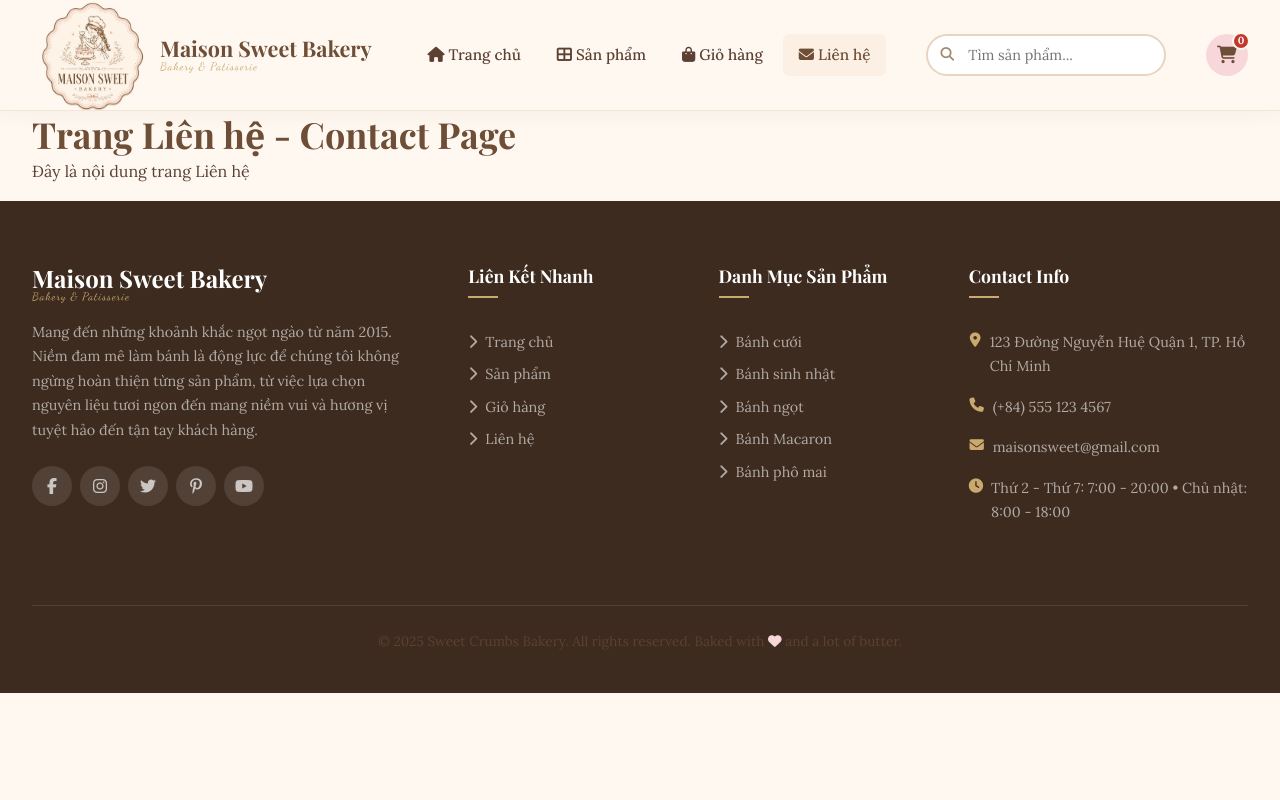
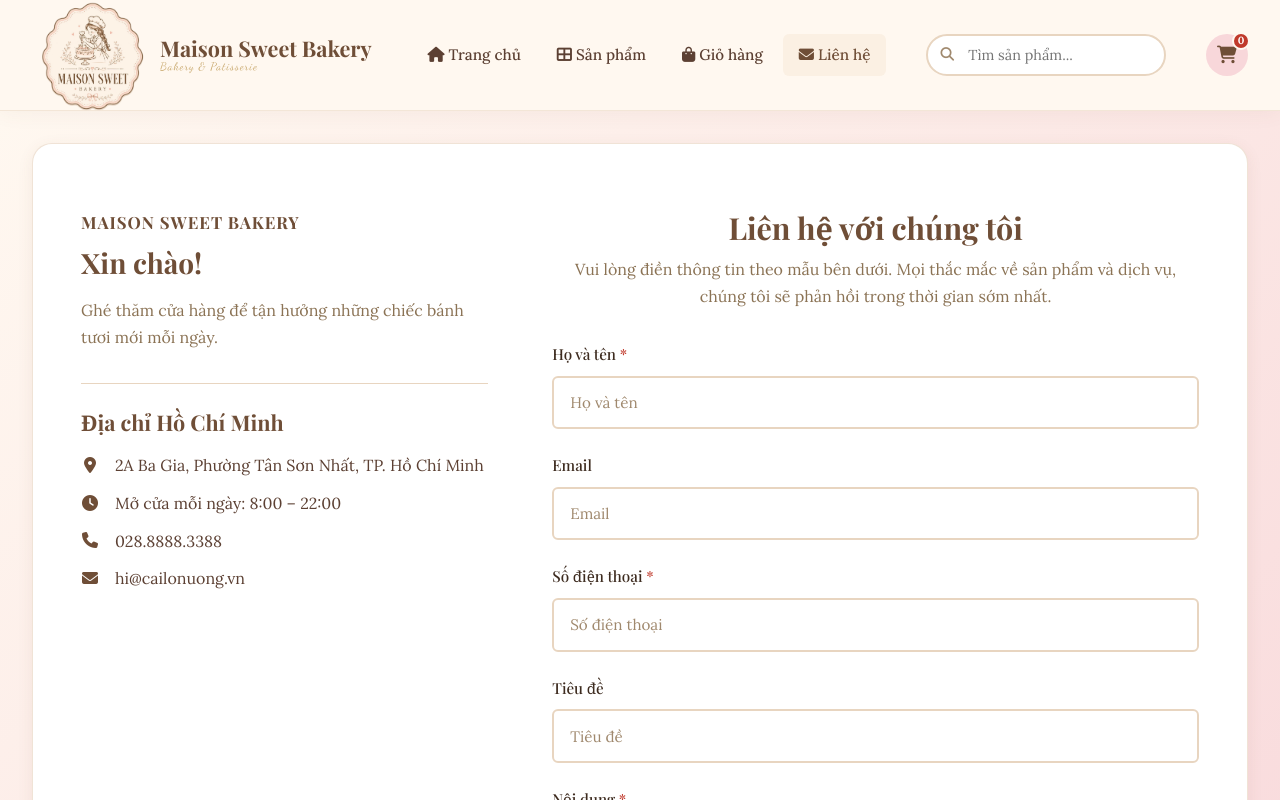
Before and after one commit to phongtoquach/online_bakery_react_app, a React (Vite) app: page /contact in a window 1280 px wide. Shown: the top 800 px of the page. Built offline with nearby package versions, Linux system fonts and the light colour scheme.

Commit message:
Cap nhat giao dien trang lien he

```diff
--- a/src/assets/css/style.css
+++ b/src/assets/css/style.css
@@ -301,6 +301,7 @@ select {
   display: flex;
   align-items: center;
   gap: var(--space-xs);
+  flex-wrap: nowrap;
 }
 
 .nav-link {
@@ -318,6 +319,7 @@ select {
   color: var(--color-chocolate);
   background: rgba(216, 179, 132, 0.12);
 }
+
 
 /* Search Box */
 .search-box {
@@ -909,6 +911,15 @@ select {
   text-align: center;
 }
 
+.footer-contact li a {
+  color: inherit;
+  transition: color var(--transition-fast);
+}
+
+.footer-contact li a:hover {
+  color: var(--color-gold);
+}
+
 .footer-bottom {
   padding: var(--space-lg) 0;
   text-align: center;
@@ -1539,8 +1550,19 @@ select {
     order: 3;
     width: 100%;
     justify-content: center;
+    flex-wrap: nowrap;
+    overflow-x: auto;
+    scrollbar-width: none;
     padding-top: var(--space-sm);
     border-top: 1px solid var(--color-border);
+  }
+
+  .nav-menu::-webkit-scrollbar {
+    display: none;
+  }
+
+  .nav-menu .nav-link {
+    flex: 0 0 auto;
   }
 
   .search-box {
@@ -1655,6 +1677,7 @@ select {
   h2 {
     font-size: 1.4rem;
   }
+
 
   .hero-content h1 {
     font-size: 1.85rem;
@@ -1845,84 +1868,103 @@ select {
     var(--color-cream) 0%,
     var(--color-light-pink) 100%
   );
-  padding: var(--space-3xl) 0 var(--space-xl);
+  padding: var(--space-xl) 0 var(--space-2xl);
 }
 
 .contact-layout {
   display: grid;
-  grid-template-columns: 1fr 1.5fr;
+  grid-template-columns: minmax(320px, 0.85fr) minmax(440px, 1.35fr);
   gap: var(--space-3xl);
-  align-items: start;
-}
-
-.contact-info {
+  padding: var(--space-2xl);
+  background: var(--color-white);
+  border: 1px solid rgba(232, 213, 192, 0.65);
+  border-radius: var(--radius-lg);
+  box-shadow: var(--shadow-md);
+}
+
+.contact-info-wrapper {
+  padding: var(--space-md) 0;
+}
+
+.contact-eyebrow {
+  display: block;
+  margin-bottom: var(--space-sm);
+  color: var(--color-chocolate);
+  font-family: var(--font-heading);
+  font-size: 1.05rem;
+  font-weight: 700;
+  letter-spacing: 0.06em;
+  text-transform: uppercase;
+}
+
+.contact-info-wrapper > h2 {
+  margin-bottom: var(--space-md);
+  font-size: 1.75rem;
+  text-transform: none;
+}
+
+.contact-intro {
+  color: var(--color-text-light);
+  max-width: 430px;
+  margin-bottom: var(--space-xl);
+}
+
+.contact-location {
+  padding-top: var(--space-lg);
+  border-top: 1px solid var(--color-border);
+}
+
+.contact-location h3 {
+  margin-bottom: var(--space-md);
+  font-size: 1.35rem;
+}
+
+.contact-details {
   display: grid;
-  grid-template-columns: 1fr;
-  gap: var(--space-lg);
-}
-
-.contact-card {
-  background: var(--color-white);
-  border-radius: var(--radius-md);
-  padding: var(--space-xl);
-  box-shadow: var(--shadow-sm);
-  border: 1px solid var(--color-border);
+  gap: 0.65rem;
+  margin-bottom: var(--space-xl);
+}
+
+.contact-details li {
+  display: flex;
+  align-items: flex-start;
+  gap: var(--space-md);
+  color: var(--color-text);
+}
+
+.contact-details i {
+  width: 18px;
+  margin-top: 0.3rem;
+  color: var(--color-chocolate);
   text-align: center;
-  transition:
-    transform var(--transition-normal),
-    box-shadow var(--transition-normal);
-}
-
-.contact-card:hover {
-  transform: translateY(-4px);
-  box-shadow: var(--shadow-lg);
-}
-
-.contact-card-icon {
-  width: 60px;
-  height: 60px;
-  margin: 0 auto var(--space-md);
-  background: linear-gradient(135deg, var(--color-chocolate), #8b6b4a);
-  border-radius: var(--radius-full);
-  display: flex;
-  align-items: center;
-  justify-content: center;
-  color: var(--color-white);
-  font-size: 1.4rem;
-}
-
-.contact-card h4 {
-  font-family: var(--font-heading);
-  color: var(--color-dark);
+}
+
+.contact-details a:hover {
+  color: var(--color-chocolate);
+}
+
+.contact-form-wrapper {
+  padding: var(--space-md) 0;
+}
+
+.contact-form-heading {
+  margin-bottom: var(--space-xl);
+  text-align: center;
+}
+
+.contact-form-heading h2 {
   margin-bottom: var(--space-sm);
-  font-size: 1.1rem;
-}
-
-.contact-card p {
+  font-size: 1.9rem;
+}
+
+.contact-form-heading p {
+  margin: 0;
   color: var(--color-text-light);
-  font-size: 0.9rem;
-  line-height: 1.7;
-  margin: 0;
-}
-
-.contact-form-wrapper {
-  background: var(--color-white);
-  border-radius: var(--radius-md);
-  padding: var(--space-2xl);
-  box-shadow: var(--shadow-md);
-  border: 1px solid var(--color-border);
-}
-
-.contact-form-wrapper h3 {
-  font-family: var(--font-heading);
-  color: var(--color-dark);
-  margin-bottom: var(--space-xl);
-  font-size: 1.4rem;
-}
-
-.contact-form-wrapper h3 i {
-  color: var(--color-chocolate);
-  margin-right: var(--space-sm);
+}
+
+.contact-form-heading strong {
+  color: inherit;
+  font-weight: inherit;
 }
 
 .form-row {
@@ -1952,7 +1994,7 @@ select {
 .form-group select,
 .form-group textarea {
   width: 100%;
-  padding: 0.85rem 1rem;
+  padding: 0.95rem 1rem;
   border: 2px solid var(--color-border);
   border-radius: var(--radius-sm);
   font-family: var(--font-body);
@@ -1979,7 +2021,7 @@ select {
 
 .form-group textarea {
   resize: vertical;
-  min-height: 120px;
+  min-height: 155px;
 }
 
 .form-group select {
@@ -1995,47 +2037,6 @@ select {
   padding: 1rem;
   font-size: 1.05rem;
   margin-top: var(--space-sm);
-}
-
-/* Map Section */
-.contact-map-section {
-  padding: 0 0 var(--space-3xl);
-}
-
-.contact-map-wrapper {
-  border-radius: var(--radius-md);
-  overflow: hidden;
-  box-shadow: var(--shadow-md);
-}
-
-.contact-map-placeholder {
-  background: linear-gradient(
-    135deg,
-    var(--color-cream) 0%,
-    var(--color-light-pink) 100%
-  );
-  padding: var(--space-4xl) var(--space-xl);
-  text-align: center;
-  border: 2px dashed var(--color-border);
-  border-radius: var(--radius-md);
-}
-
-.contact-map-placeholder i {
-  font-size: 3rem;
-  color: var(--color-chocolate);
-  margin-bottom: var(--space-md);
-  display: block;
-}
-
-.contact-map-placeholder h4 {
-  font-family: var(--font-heading);
-  color: var(--color-dark);
-  margin-bottom: var(--space-sm);
-}
-
-.contact-map-placeholder p {
-  color: var(--color-text-light);
-  margin-bottom: var(--space-lg);
 }
 
 /* === Policy Page Styles === */
@@ -2153,22 +2154,26 @@ select {
 @media (max-width: 992px) {
   .contact-layout {
     grid-template-columns: 1fr;
-    gap: var(--space-2xl);
-  }
-
-  .contact-info {
-    grid-template-columns: repeat(2, 1fr);
+    gap: var(--space-xl);
   }
 }
 
 @media (max-width: 768px) {
+  .contact-hero {
+    padding-top: var(--space-md);
+  }
+
+  .contact-layout {
+    padding: var(--space-lg);
+  }
+
+  .contact-info-wrapper > h2 {
+    font-size: 1.5rem;
+  }
+
   .form-row {
     grid-template-columns: 1fr;
     gap: 0;
-  }
-
-  .contact-info {
-    grid-template-columns: 1fr;
   }
 
   .policy-card {
--- a/src/components/Footer.jsx
+++ b/src/components/Footer.jsx
@@ -1,5 +1,5 @@
 import { useEffect } from "react";
-import { NavLink, Link } from "react-router";
+import { Link } from "react-router";
 
 function Footer() {
 
@@ -25,13 +25,6 @@ function Footer() {
                         </div>
                         <p>Mang đến những khoảnh khắc ngọt ngào từ năm 2015.
     Niềm đam mê làm bánh là động lực để chúng tôi không ngừng hoàn thiện từng sản phẩm, từ việc lựa chọn nguyên liệu tươi ngon đến mang niềm vui và hương vị tuyệt hảo đến tận tay khách hàng.</p>
-                        <div className="footer-social">
-                            <Link to="#" aria-label="Facebook"><i className="fab fa-facebook-f"></i></Link>
-                            <Link to="#" aria-label="Instagram"><i className="fab fa-instagram"></i></Link>
-                            <Link to="#" aria-label="Twitter"><i className="fab fa-twitter"></i></Link>
-                            <Link to="#" aria-label="Pinterest"><i className="fab fa-pinterest-p"></i></Link>
-                            <Link to="#" aria-label="YouTube"><i className="fab fa-youtube"></i></Link>
-                        </div>
                     </div>
                     <div>
                         <h4>Liên Kết Nhanh</h4>
@@ -53,12 +46,15 @@ function Footer() {
                         </ul>
                     </div>
                     <div>
-                        <h4>Contact Info</h4>
+                        <h4>Thông Tin Liên Hệ</h4>
                         <ul className="footer-contact">
-                            <li><i className="fas fa-map-marker-alt"></i> 123 Đường Nguyễn Huệ Quận 1, TP. Hồ Chí Minh</li>
-                            <li><i className="fas fa-phone"></i> (+84) 555 123 4567</li>
-                            <li><i className="fas fa-envelope"></i> maisonsweet@gmail.com</li>
-                            <li><i className="fas fa-clock"></i> Thứ 2 - Thứ 7: 7:00 - 20:00 &bull; Chủ nhật: 8:00 - 18:00</li>
+                            <li>
+                                <i className="fas fa-map-marker-alt"></i>
+                                2A Ba Gia, Phường Tân Sơn Nhất, Thành Phố Hồ Chí Minh
+                            </li>
+                            <li><i className="fas fa-phone"></i> <a href="tel:02888883388">028.8888.3388</a></li>
+                            <li><i className="fas fa-envelope"></i> <a href="mailto:hi@cailonuong.vn">hi@cailonuong.vn</a></li>
+                            <li><i className="fas fa-clock"></i> 8:00 - 22:00</li>
                         </ul>
                     </div>
                 </div>
--- a/src/pages/ContactPage.jsx
+++ b/src/pages/ContactPage.jsx
@@ -1,27 +1,145 @@
-import { Link } from "react-router";
-import { useEffect } from 'react';
+import { useContext, useState } from "react";
+
+import ToastBoxContext from "../context/ToastBoxContext";
+
+const initialFormData = {
+    name: "",
+    phone: "",
+    email: "",
+    subject: "",
+    message: ""
+};
 
 function ContactPage() {
+    const [formData, setFormData] = useState(initialFormData);
+    const { showToast } = useContext(ToastBoxContext);
 
-    useEffect(() => {
-        console.log("[ContactPage] đang chạy useEffect() của component ContactPage !");
+    function handleInputChange(event) {
+        const { name, value } = event.target;
 
-        // hàm cleanup
-        return () => {
-            console.log("[ContactPage] đang chạy hàm cleanup của useEffect() !");
+        setFormData((currentFormData) => ({
+            ...currentFormData,
+            [name]: value
+        }));
+    }
+
+    function handleSubmit(event) {
+        event.preventDefault();
+
+        const cleanFormData = {
+            name: formData.name.trim(),
+            phone: formData.phone.trim(),
+            email: formData.email.trim(),
+            subject: formData.subject.trim(),
+            message: formData.message.trim()
         };
-    });
 
-    console.log("[ContactPage] component ContactPage render !");
+        if (!cleanFormData.name || !cleanFormData.phone || !cleanFormData.message) {
+            showToast("error", "Chưa đủ thông tin", "Vui lòng nhập họ tên, số điện thoại và nội dung liên hệ.");
+            return;
+        }
 
+        if (cleanFormData.name.length < 2) {
+            showToast("error", "Họ tên chưa hợp lệ", "Họ và tên cần có ít nhất 2 ký tự.");
+            return;
+        }
+
+        const normalizedPhone = cleanFormData.phone.replace(/[.\s-]/g, "");
+        const vietnamPhonePattern = /^(0\d{9,10}|\+84\d{9,10})$/;
+
+        if (!vietnamPhonePattern.test(normalizedPhone)) {
+            showToast("error", "Số điện thoại chưa hợp lệ", "Vui lòng nhập số điện thoại Việt Nam hợp lệ.");
+            return;
+        }
+
+        const emailPattern = /^[^\s@]+@[^\s@]+\.[^\s@]+$/;
+
+        if (cleanFormData.email && !emailPattern.test(cleanFormData.email)) {
+            showToast("error", "Email chưa hợp lệ", "Vui lòng kiểm tra lại địa chỉ email.");
+            return;
+        }
+
+        if (cleanFormData.message.length < 10) {
+            showToast("error", "Nội dung quá ngắn", "Nội dung liên hệ cần có ít nhất 10 ký tự.");
+            return;
+        }
+
+        // TODO: Gửi cleanFormData tới API/backend tại đây khi dự án có máy chủ.
+        showToast(
+            "success",
+            "Đã ghi nhận liên hệ",
+            `Cảm ơn ${cleanFormData.name}. Chúng tôi sẽ phản hồi bạn sớm nhất có thể.`
+        );
+        setFormData(initialFormData);
+    }
 
     return (
-        <div className="container">
-            <h2>Trang Liên hệ - Contact Page</h2>
+        <>
+            <section className="contact-hero">
+                <div className="container">
+                    <div className="contact-layout">
+                        <aside className="contact-info-wrapper">
+                            <span className="contact-eyebrow">Maison Sweet Bakery</span>
+                            <h2>Xin chào!</h2>
+                            <p className="contact-intro">Ghé thăm cửa hàng để tận hưởng những chiếc bánh tươi mới mỗi ngày.</p>
 
-            <p>Đây là nội dung trang Liên hệ</p>
-        </div>
-    )
+                            <div className="contact-location">
+                                <h3>Địa chỉ Hồ Chí Minh</h3>
+                                <ul className="contact-details">
+                                    <li><i className="fas fa-map-marker-alt"></i><span>2A Ba Gia, Phường Tân Sơn Nhất, TP. Hồ Chí Minh</span></li>
+                                    <li><i className="fas fa-clock"></i><span>Mở cửa mỗi ngày: 8:00 – 22:00</span></li>
+                                    <li><i className="fas fa-phone"></i><a href="tel:02888883388">028.8888.3388</a></li>
+                                    <li><i className="fas fa-envelope"></i><a href="mailto:hi@cailonuong.vn">hi@cailonuong.vn</a></li>
+                                </ul>
+                            </div>
+
+                        </aside>
+
+                        <div className="contact-form-wrapper">
+                            <div className="contact-form-heading">
+                                <h2>Liên hệ với chúng tôi</h2>
+                                <p>Vui lòng điền thông tin theo mẫu bên dưới. Mọi thắc mắc về sản phẩm và dịch vụ, chúng tôi <strong>sẽ phản hồi trong thời gian sớm nhất.</strong></p>
+                            </div>
+                            <form onSubmit={handleSubmit} noValidate>
+                                <div className="form-group">
+                                    <label htmlFor="contactName">Họ và tên <span>*</span></label>
+                                    <input id="contactName" name="name" type="text" placeholder="Họ và tên" value={formData.name} onChange={handleInputChange} required />
+                                </div>
+                                <div className="form-group">
+                                    <label htmlFor="contactEmail">Email</label>
+                                    <input id="contactEmail" name="email" type="email" placeholder="Email" value={formData.email} onChange={handleInputChange} />
+                                </div>
+                                <div className="form-group">
+                                    <label htmlFor="contactPhone">Số điện thoại <span>*</span></label>
+                                    <input id="contactPhone" name="phone" type="tel" placeholder="Số điện thoại" value={formData.phone} onChange={handleInputChange} required />
+                                </div>
+                                <div className="form-group">
+                                    <label htmlFor="contactSubject">Tiêu đề</label>
+                                    <input id="contactSubject" name="subject" type="text" placeholder="Tiêu đề" value={formData.subject} onChange={handleInputChange} />
+                                </div>
+                                <div className="form-group">
+                                    <label htmlFor="contactMessage">Nội dung <span>*</span></label>
+                                    <textarea
+                                        id="contactMessage"
+                                        name="message"
+                                        placeholder="Nội dung"
+                                        value={formData.message}
+                                        onChange={handleInputChange}
+                                        required
+                                    ></textarea>
+                                </div>
+
+                                <button type="submit" className="btn btn-primary contact-submit-btn">
+                                    <i className="fas fa-paper-plane"></i> Gửi liên hệ
+                                </button>
+                            </form>
+                        </div>
+                    </div>
+                </div>
+            </section>
+
+        </>
+    );
 }
 
 export default ContactPage;
```
Also changed, not shown: src/components/Header.jsx (line endings or trailing spaces).
